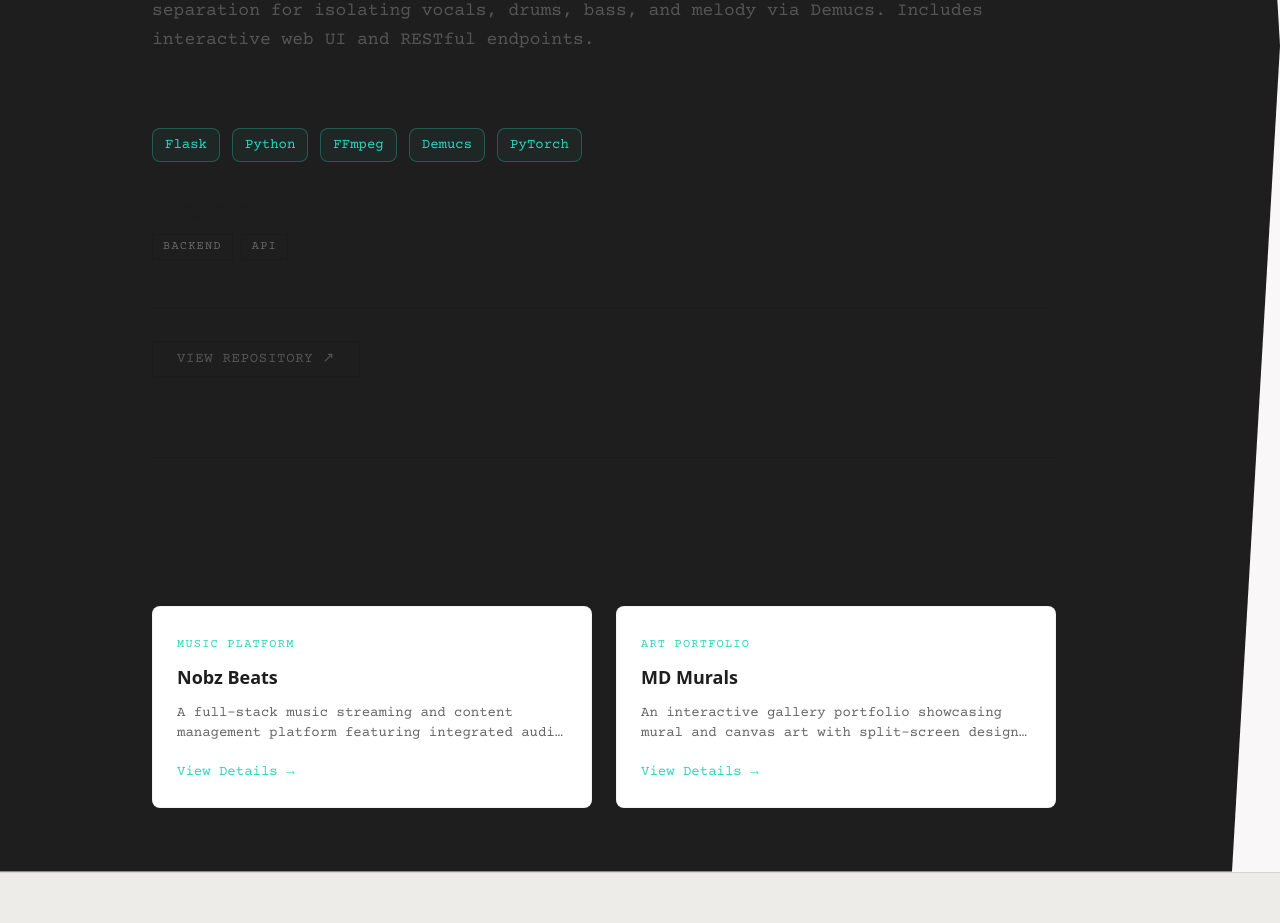
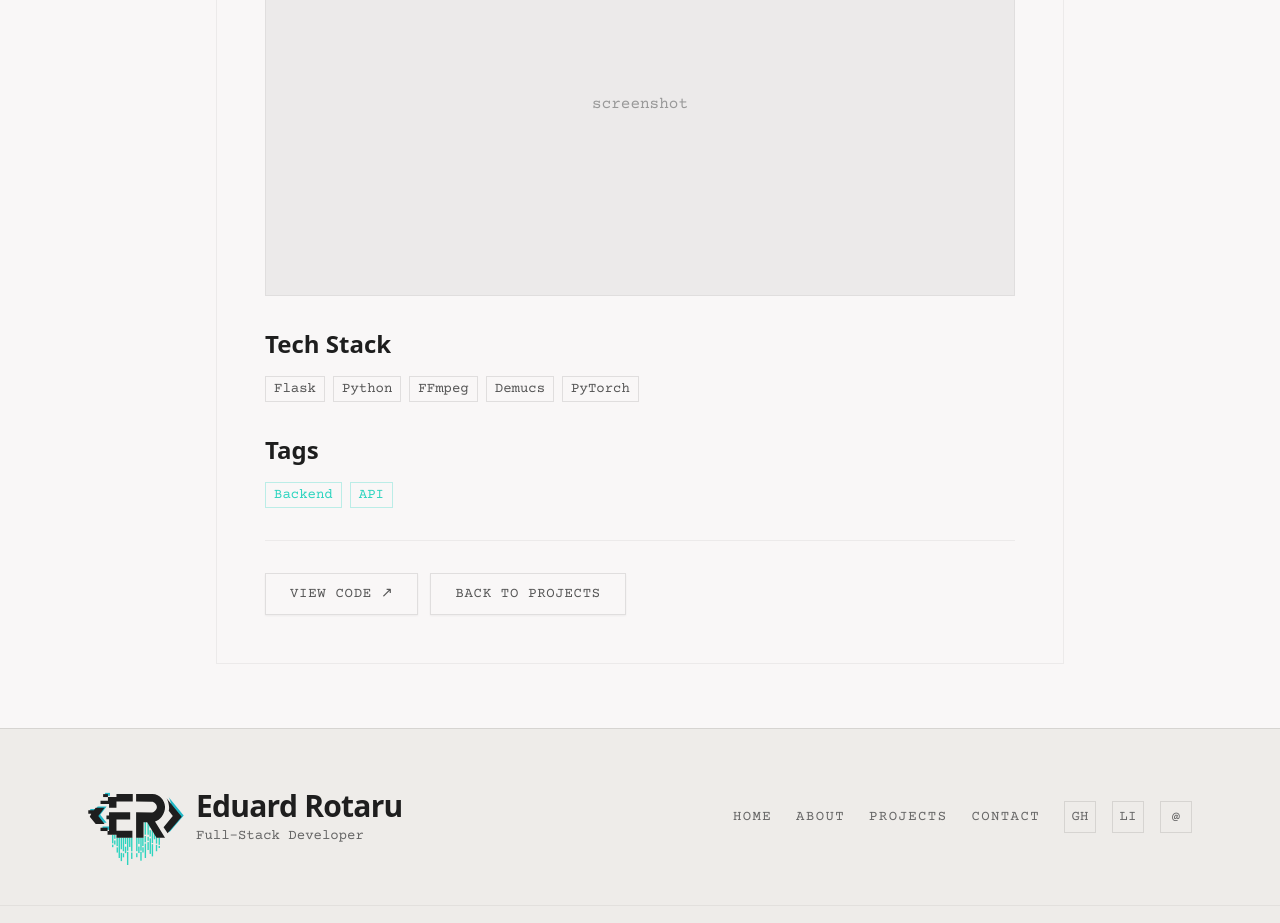
Before and after one commit to nobz226/dev-portfolio, a React (Vite) app: page /projects/audio-tools-api in a window 1280 px wide. Shown: the part 780-1703 px from the top of the page. Built offline with nearby package versions, Linux system fonts and the light colour scheme; a web font is replaced by a local one.

Commit message:
Revert last two commit changes to reset error

```diff
--- a/src/pages/Home/components/FeaturedProjects.jsx
+++ b/src/pages/Home/components/FeaturedProjects.jsx
@@ -10,7 +10,7 @@ const featured = [
     slug: 'nobz-beats',
     title: 'Nobz Beats',
     description:
-      'A full-stack hip hop music streaming platform with integrated audio player, dynamic visualizer, real-time database via Convex, responsive design, and admin dashboard for track/album management.',
+      'A full-stack music streaming platform with integrated audio player, dynamic visualizer, real-time database via Convex, responsive design, and admin dashboard for track/album management.',
     tech: ['React', 'Vite', 'Convex', 'Tailwind CSS'],
     href: '/projects',
   },
--- a/src/pages/ProjectDetail.jsx
+++ /dev/null
@@ -1,160 +0,0 @@
-import { useParams, useNavigate } from 'react-router-dom'
-import { motion } from 'framer-motion'
-import { Badge } from '../components/ui/badge'
-import { Button } from '../components/ui/button'
-import SectionWrapper from '../components/SectionWrapper'
-import { allProjects } from './Projects/components/ProjectsGrid'
-
-export default function ProjectDetail() {
-  const { slug } = useParams()
-  const navigate = useNavigate()
-  const project = allProjects.find((p) => p.slug === slug)
-
-  if (!project) {
-    return (
-      <SectionWrapper id="project-not-found">
-        <div className="text-center py-16">
-          <h1 className="font-sans font-bold text-4xl text-charcoal mb-4">Project Not Found</h1>
-          <p className="font-mono text-[#555555] mb-8">The project you're looking for doesn't exist.</p>
-          <Button
-            onClick={() => navigate('/projects')}
-            className="font-mono text-sm uppercase tracking-wider bg-cyber-cyan text-charcoal hover:bg-soft-blue rounded-none transition-colors duration-300"
-          >
-            Back to Projects →
-          </Button>
-        </div>
-      </SectionWrapper>
-    )
-  }
-
-  return (
-    <SectionWrapper id="project-detail">
-      {/* Back button */}
-      <button
-        onClick={() => navigate('/projects')}
-        className="font-mono text-sm text-cyber-cyan mb-8 hover:text-soft-blue transition-colors duration-300 flex items-center gap-2"
-      >
-        ← Back to Projects
-      </button>
-
-      <motion.div
-        initial={{ opacity: 0, y: 40 }}
-        animate={{ opacity: 1, y: 0 }}
-        transition={{ duration: 0.6 }}
-        className="max-w-4xl"
-      >
-        {/* Header */}
-        <div className="mb-12">
-          <span className="font-mono text-sm text-cyber-cyan block mb-2">{project.category}</span>
-          <h1 className="font-sans font-bold text-5xl text-charcoal mb-4">{project.title}</h1>
-          {project.featured && (
-            <span className="font-mono text-[11px] uppercase tracking-widest px-3 py-1.5 border border-cyber-cyan/40 text-cyber-cyan inline-block">
-              Featured Project
-            </span>
-          )}
-        </div>
-
-        {/* Screenshot */}
-        <div className="w-full h-96 bg-black/5 border border-black/10 rounded-lg overflow-hidden flex items-center justify-center mb-12 group">
-          {project.screenshot ? (
-            <img
-              src={project.screenshot}
-              alt={`${project.title} screenshot`}
-              className="w-full h-full object-cover group-hover:scale-105 transition-transform duration-300"
-            />
-          ) : (
-            <div className="text-center">
-              <span className="font-mono text-sm text-[#999999]">screenshot</span>
-            </div>
-          )}
-        </div>
-
-        {/* Description */}
-        <div className="mb-12 prose prose-sm max-w-none">
-          <p className="font-mono text-lg text-[#555555] leading-relaxed mb-6">{project.description}</p>
-
-          {/* Tech Stack */}
-          <div className="mb-8">
-            <h2 className="font-sans font-bold text-2xl text-charcoal mb-4">Tech Stack</h2>
-            <div className="flex flex-wrap gap-3">
-              {project.tech.map((t) => (
-                <Badge
-                  key={t}
-                  variant="outline"
-                  className="font-mono text-sm border-cyber-cyan/30 text-cyber-cyan bg-cyber-cyan/5 rounded-lg px-3 py-1.5"
-                >
-                  {t}
-                </Badge>
-              ))}
-            </div>
-          </div>
-
-          {/* Tags */}
-          <div className="mb-8">
-            <h3 className="font-sans font-bold text-lg text-charcoal mb-3">Categories</h3>
-            <div className="flex flex-wrap gap-2">
-              {project.tags.map((tag) => (
-                <span
-                  key={tag}
-                  className="font-mono text-xs uppercase tracking-widest px-2.5 py-1 border border-black/10 text-[#666666] bg-transparent rounded-none"
-                >
-                  {tag}
-                </span>
-              ))}
-            </div>
-          </div>
-        </div>
-
-        {/* Links */}
-        <div className="flex gap-4 pt-8 border-t border-black/10">
-          {project.liveUrl && (
-            <Button
-              asChild
-              className="font-mono text-sm uppercase tracking-wider bg-cyber-cyan text-charcoal hover:bg-soft-blue rounded-none px-6 py-3 transition-colors duration-300"
-            >
-              <a href={project.liveUrl} target="_blank" rel="noopener noreferrer">
-                View Live ↗
-              </a>
-            </Button>
-          )}
-          {project.repoUrl && (
-            <Button
-              asChild
-              variant="outline"
-              className="font-mono text-sm uppercase tracking-wider border-black/10 text-[#555555] hover:border-cyber-cyan hover:text-cyber-cyan rounded-none px-6 py-3 bg-transparent transition-all duration-300"
-            >
-              <a href={project.repoUrl} target="_blank" rel="noopener noreferrer">
-                View Repository ↗
-              </a>
-            </Button>
-          )}
-        </div>
-      </motion.div>
-
-      {/* Related Projects */}
-      <div className="mt-20 pt-20 border-t border-black/10">
-        <h2 className="font-sans font-bold text-3xl text-charcoal mb-8">Other Projects</h2>
-        <div className="grid grid-cols-1 md:grid-cols-2 gap-6">
-          {allProjects
-            .filter((p) => p.slug !== slug)
-            .slice(0, 2)
-            .map((p) => (
-              <motion.div
-                key={p.slug}
-                whileHover={{ y: -4 }}
-                className="bg-white border border-black/5 p-6 rounded-lg cursor-pointer"
-                onClick={() => navigate(`/projects/${p.slug}`)}
-              >
-                <span className="font-mono text-xs text-cyber-cyan uppercase tracking-widest">{p.category}</span>
-                <h3 className="font-sans font-bold text-lg text-charcoal mt-2 mb-3">{p.title}</h3>
-                <p className="font-mono text-sm text-[#666666] line-clamp-2 mb-4">{p.description}</p>
-                <span className="font-mono text-sm text-cyber-cyan hover:text-soft-blue transition-colors">
-                  View Details →
-                </span>
-              </motion.div>
-            ))}
-        </div>
-      </div>
-    </SectionWrapper>
-  )
-}
--- a/src/pages/Projects/components/ProjectCard.jsx
+++ b/src/pages/Projects/components/ProjectCard.jsx
@@ -1,5 +1,4 @@
 import { motion } from 'framer-motion'
-import { Link } from 'react-router-dom'
 import { Badge } from '../../../components/ui/badge'
 import { Button } from '../../../components/ui/button'
 
@@ -23,11 +22,8 @@ export default function ProjectCard({ project, index }) {
         <span className="font-mono text-sm text-[#666666] ml-2">{project.slug}.jsx</span>
       </div>
 
-      {/* Screenshot — clickable link to detail page */}
-      <Link
-        to={`/projects/${project.slug}`}
-        className="w-full h-48 bg-black/5 border-b border-black/5 overflow-hidden flex items-center justify-center hover:bg-black/8 transition-colors duration-300"
-      >
+      {/* Screenshot */}
+      <div className="w-full h-48 bg-black/5 border-b border-black/5 overflow-hidden flex items-center justify-center">
         {project.screenshot ? (
           <img
             src={project.screenshot}
@@ -39,17 +35,13 @@ export default function ProjectCard({ project, index }) {
             <span className="font-mono text-sm text-[#999999]">screenshot</span>
           </div>
         )}
-      </Link>
+      </div>
 
       <div className="p-6 flex flex-col flex-1 gap-5">
         <div className="flex items-start justify-between gap-4">
-          <div className="flex-1">
+          <div>
             <span className="font-mono text-sm text-cyber-cyan block mb-1">{project.category}</span>
-            <Link to={`/projects/${project.slug}`} className="block group/title">
-              <h3 className="font-sans font-bold text-xl text-charcoal group-hover/title:text-cyber-cyan transition-colors duration-300">
-                {project.title}
-              </h3>
-            </Link>
+            <h3 className="font-sans font-bold text-xl text-charcoal">{project.title}</h3>
           </div>
           {project.featured && (
             <span className="font-mono text-[10px] uppercase tracking-widest px-2 py-1 border border-cyber-cyan/40 text-cyber-cyan shrink-0">
@@ -75,31 +67,28 @@ export default function ProjectCard({ project, index }) {
         </div>
 
         <div className="flex gap-3 border-t border-black/5 pt-4">
-          <Link
-            to={`/projects/${project.slug}`}
-            className="flex-1 font-mono text-sm uppercase tracking-wider bg-cyber-cyan text-charcoal hover:bg-soft-blue rounded-none transition-colors duration-300 px-4 py-2 text-center font-semibold"
-          >
-            Details →
-          </Link>
           {project.liveUrl && (
-            <a
-              href={project.liveUrl}
-              target="_blank"
-              rel="noopener noreferrer"
-              className="flex-1 font-mono text-sm uppercase tracking-wider border border-black/10 text-[#555555] hover:border-cyber-cyan hover:text-cyber-cyan rounded-none bg-transparent transition-all duration-300 px-4 py-2 text-center"
+            <Button
+              asChild
+              size="sm"
+              className="font-mono text-sm uppercase tracking-wider bg-cyber-cyan text-charcoal hover:bg-soft-blue rounded-none flex-1 transition-colors duration-300"
             >
-              Live ↗
-            </a>
+              <a href={project.liveUrl} target="_blank" rel="noopener noreferrer">
+                Live ↗
+              </a>
+            </Button>
           )}
           {project.repoUrl && (
-            <a
-              href={project.repoUrl}
-              target="_blank"
-              rel="noopener noreferrer"
-              className="flex-1 font-mono text-sm uppercase tracking-wider border border-black/10 text-[#555555] hover:border-cyber-cyan hover:text-cyber-cyan rounded-none bg-transparent transition-all duration-300 px-4 py-2 text-center"
+            <Button
+              asChild
+              size="sm"
+              variant="outline"
+              className="font-mono text-sm uppercase tracking-wider border-black/10 text-[#555555] hover:border-cyber-cyan hover:text-cyber-cyan rounded-none flex-1 bg-transparent transition-all duration-300"
             >
-              Code ↗
-            </a>
+              <a href={project.repoUrl} target="_blank" rel="noopener noreferrer">
+                Code ↗
+              </a>
+            </Button>
           )}
         </div>
       </div>
```
